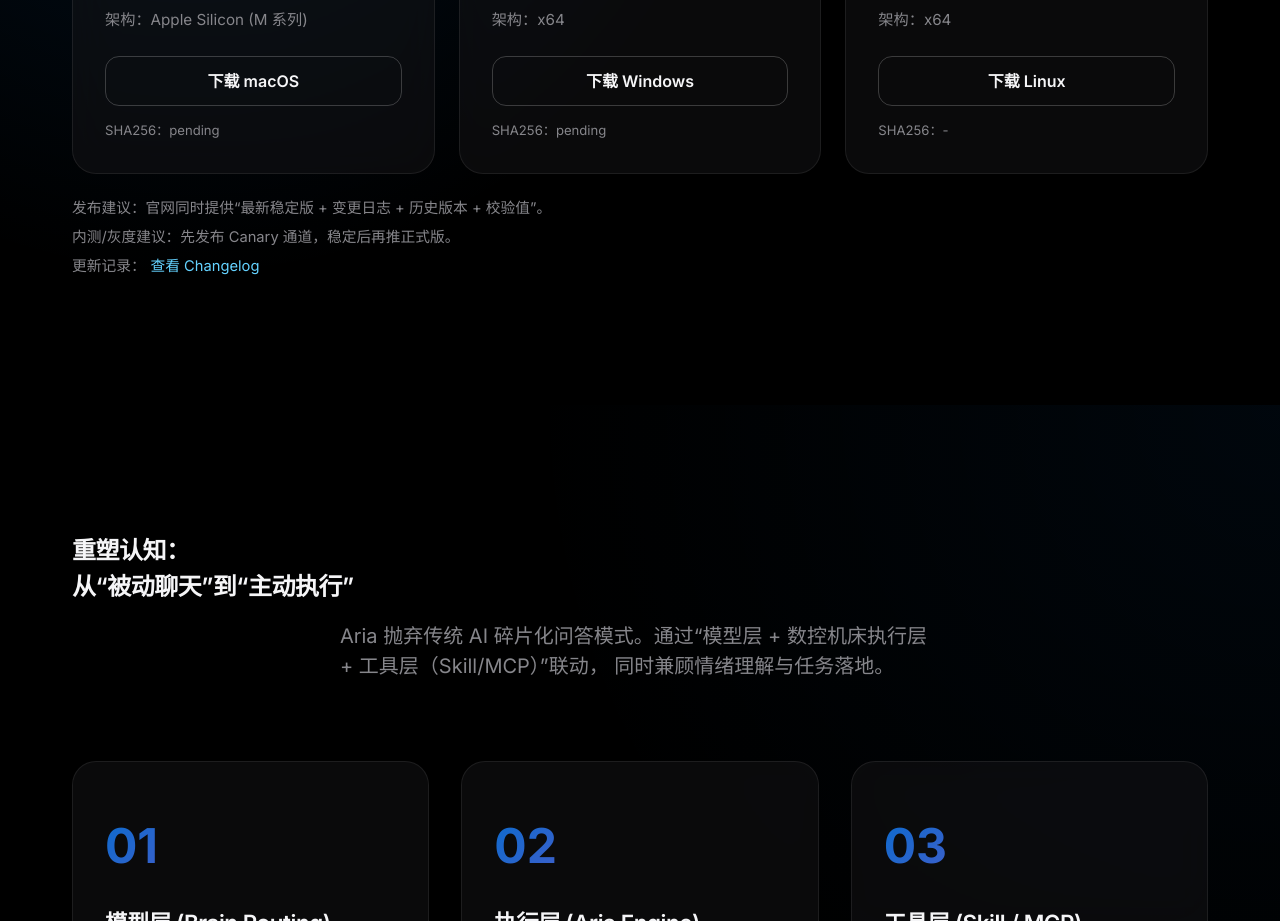
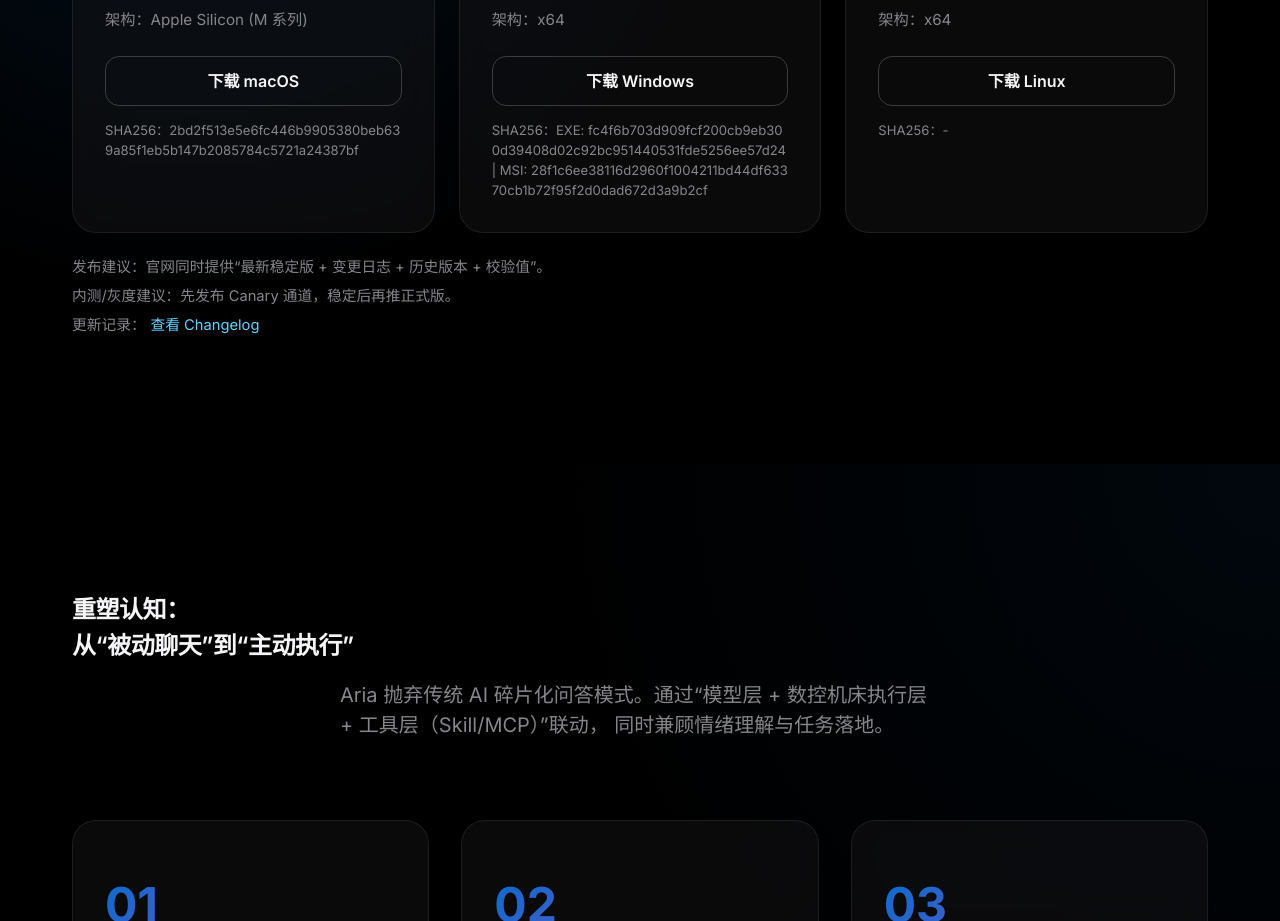
Before and after one commit to ailovem/Aria, a React (Vite) app in the folder apps/website/: page / in a window 1280 px wide. Shown: the part 1320-2241 px from the top of the page. Built offline with nearby package versions, Linux system fonts and the light colour scheme; no server answers.

Commit message:
website: add sha256 checksums for v0.1.4 installers

```diff
--- a/apps/website/public/releases/latest.json
+++ b/apps/website/public/releases/latest.json
@@ -8,13 +8,13 @@
       "files": ".dmg",
       "arch": "Apple Silicon (M 系列)",
       "url": "https://github.com/ailovem/Aria/releases/download/v0.1.4/Aria_0.1.0_aarch64.dmg",
-      "checksum": "pending"
+      "checksum": "2bd2f513e5e6fc446b9905380beb639a85f1eb5b147b2085784c5721a24387bf"
     },
     "windows": {
       "files": ".exe / .msi",
       "arch": "x64",
       "url": "https://github.com/ailovem/Aria/releases/download/v0.1.4/Aria_0.1.0_x64-setup.exe",
-      "checksum": "pending"
+      "checksum": "EXE: fc4f6b703d909fcf200cb9eb300d39408d02c92bc951440531fde5256ee57d24 | MSI: 28f1c6ee38116d2960f1004211bd44df63370cb1b72f95f2d0dad672d3a9b2cf"
     },
     "linux": {
       "files": "暂未提供",
--- a/apps/website/src/components/DownloadHub.jsx
+++ b/apps/website/src/components/DownloadHub.jsx
@@ -10,13 +10,13 @@
       files: '.dmg',
       arch: 'Apple Silicon (M 系列)',
       url: import.meta.env.VITE_ARIA_DOWNLOAD_MAC || 'https://github.com/ailovem/Aria/releases/download/v0.1.4/Aria_0.1.0_aarch64.dmg',
-      checksum: import.meta.env.VITE_ARIA_SHA256_MAC || 'pending'
+      checksum: import.meta.env.VITE_ARIA_SHA256_MAC || '2bd2f513e5e6fc446b9905380beb639a85f1eb5b147b2085784c5721a24387bf'
     },
     windows: {
       files: '.exe / .msi',
       arch: 'x64',
       url: import.meta.env.VITE_ARIA_DOWNLOAD_WINDOWS || 'https://github.com/ailovem/Aria/releases/download/v0.1.4/Aria_0.1.0_x64-setup.exe',
-      checksum: import.meta.env.VITE_ARIA_SHA256_WINDOWS || 'pending'
+      checksum: import.meta.env.VITE_ARIA_SHA256_WINDOWS || 'EXE: fc4f6b703d909fcf200cb9eb300d39408d02c92bc951440531fde5256ee57d24 | MSI: 28f1c6ee38116d2960f1004211bd44df63370cb1b72f95f2d0dad672d3a9b2cf'
     },
     linux: {
       files: '暂未提供',
@@ -62,7 +62,7 @@
       files: releaseInfo.downloads?.macos?.files || '.dmg',
       arch: releaseInfo.downloads?.macos?.arch || 'Apple Silicon (M 系列)',
       href: releaseInfo.downloads?.macos?.url || '#',
-      checksum: releaseInfo.downloads?.macos?.checksum || 'pending'
+      checksum: releaseInfo.downloads?.macos?.checksum || '2bd2f513e5e6fc446b9905380beb639a85f1eb5b147b2085784c5721a24387bf'
     },
     {
       key: 'windows',
@@ -70,7 +70,7 @@
       files: releaseInfo.downloads?.windows?.files || '.exe / .msi',
       arch: releaseInfo.downloads?.windows?.arch || 'x64',
       href: releaseInfo.downloads?.windows?.url || '#',
-      checksum: releaseInfo.downloads?.windows?.checksum || 'pending'
+      checksum: releaseInfo.downloads?.windows?.checksum || 'EXE: fc4f6b703d909fcf200cb9eb300d39408d02c92bc951440531fde5256ee57d24 | MSI: 28f1c6ee38116d2960f1004211bd44df63370cb1b72f95f2d0dad672d3a9b2cf'
     },
     {
       key: 'linux',
```
